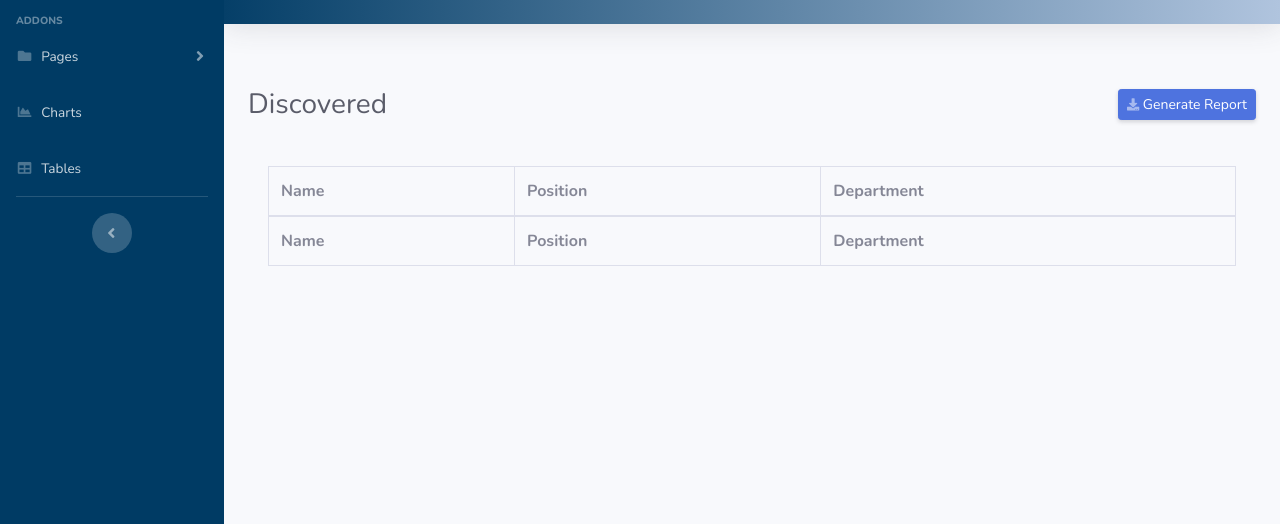
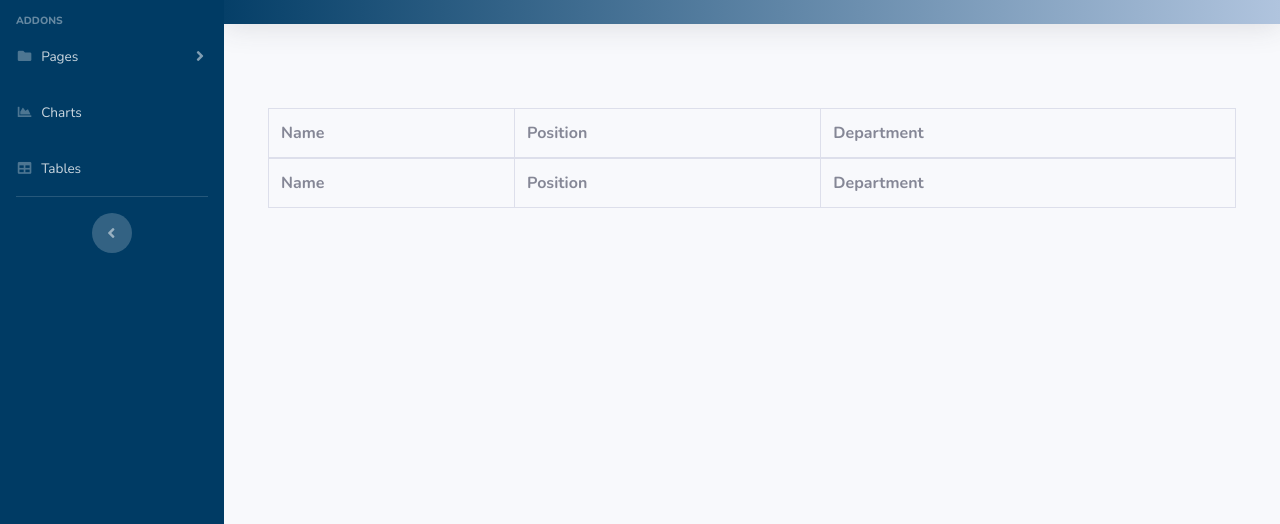
Before and after one commit to FizzBizz/BizHacks, a website with bundled scripts: page index.html in a window 1280 px wide. Shown: the part 276-800 px from the top of the page. Built offline with nearby package versions, Linux system fonts and the light colour scheme; files whose address does not match are found by name.

Commit message:
Removed random button
Removed:
- Unused generate report button

```diff
--- a/index.html
+++ b/index.html
@@ -191,12 +191,6 @@
         <!-- Begin Page Content -->
         <div class="container-fluid">
 
-          <!-- Page Heading -->
-          <div class="d-sm-flex align-items-center justify-content-between mb-4">
-            <h1 class="h3 mb-0 text-gray-800">Discovered</h1>
-            <a href="#" class="d-none d-sm-inline-block btn btn-sm btn-primary shadow-sm"><i class="fas fa-download fa-sm text-white-50"></i> Generate Report</a>
-          </div>
-
           <!-- Content Row -->
             <div class="card-body">
                 <div class="table-responsive">
```
